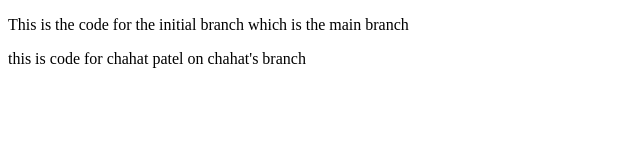
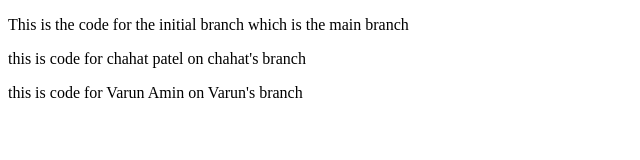
Before and after one commit to Gambit142/devops-assignment1, a plain HTML site: page index.html in a window 1280 px wide. Shown: the whole page, without its empty margins (0-640 px from the left). Drawn offline with Linux system fonts and the light colour scheme.

Commit message:
added Varun code through his branch

```diff
--- a/index.html
+++ b/index.html
@@ -8,5 +8,6 @@
 <body>
     <p>This is the code for the initial branch which is the main branch</p>
     <p>this is code for chahat patel on chahat's branch</p>
+    <p>this is code for Varun Amin on Varun's branch</p>
 </body>
 </html>
```
